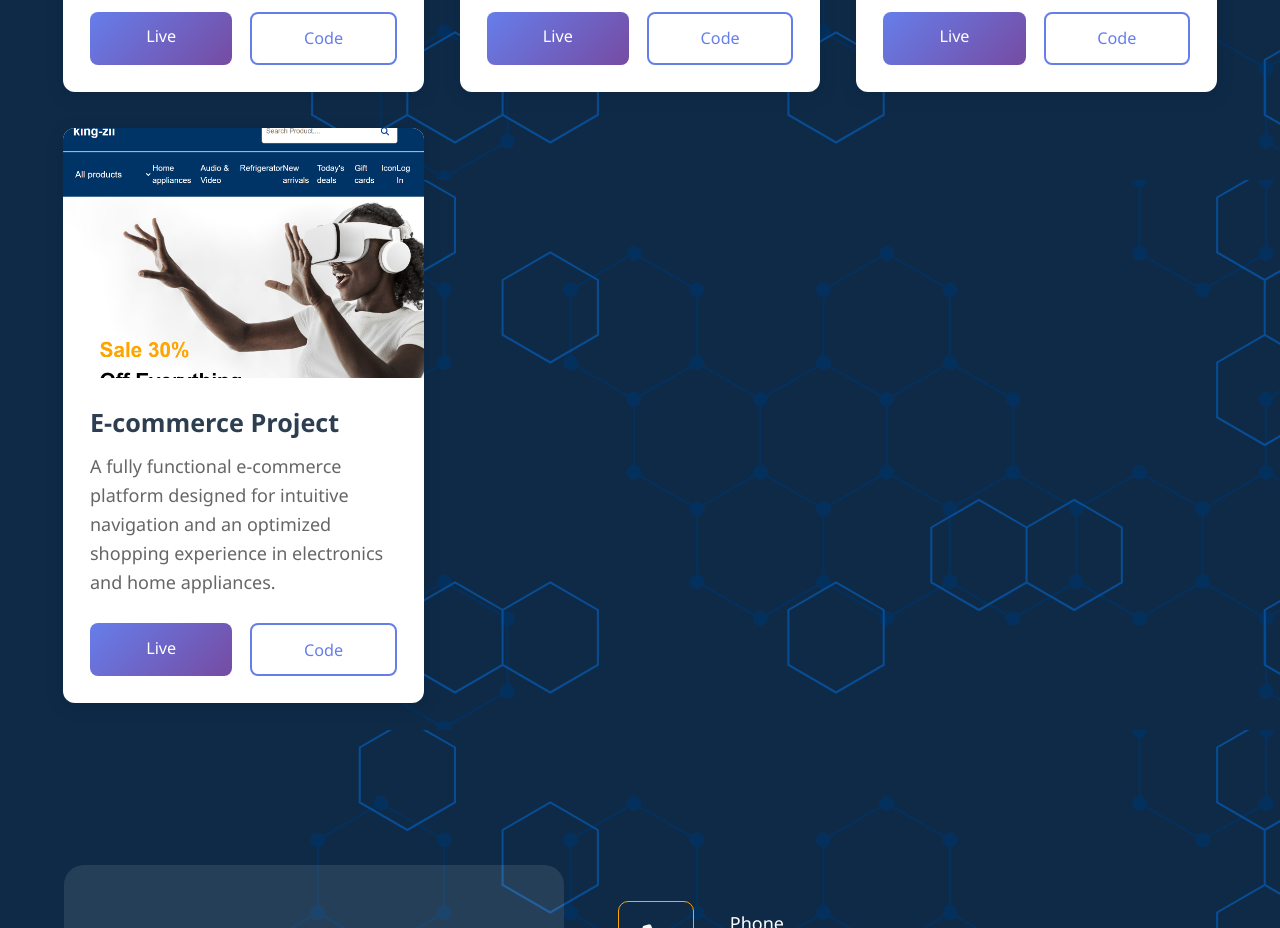
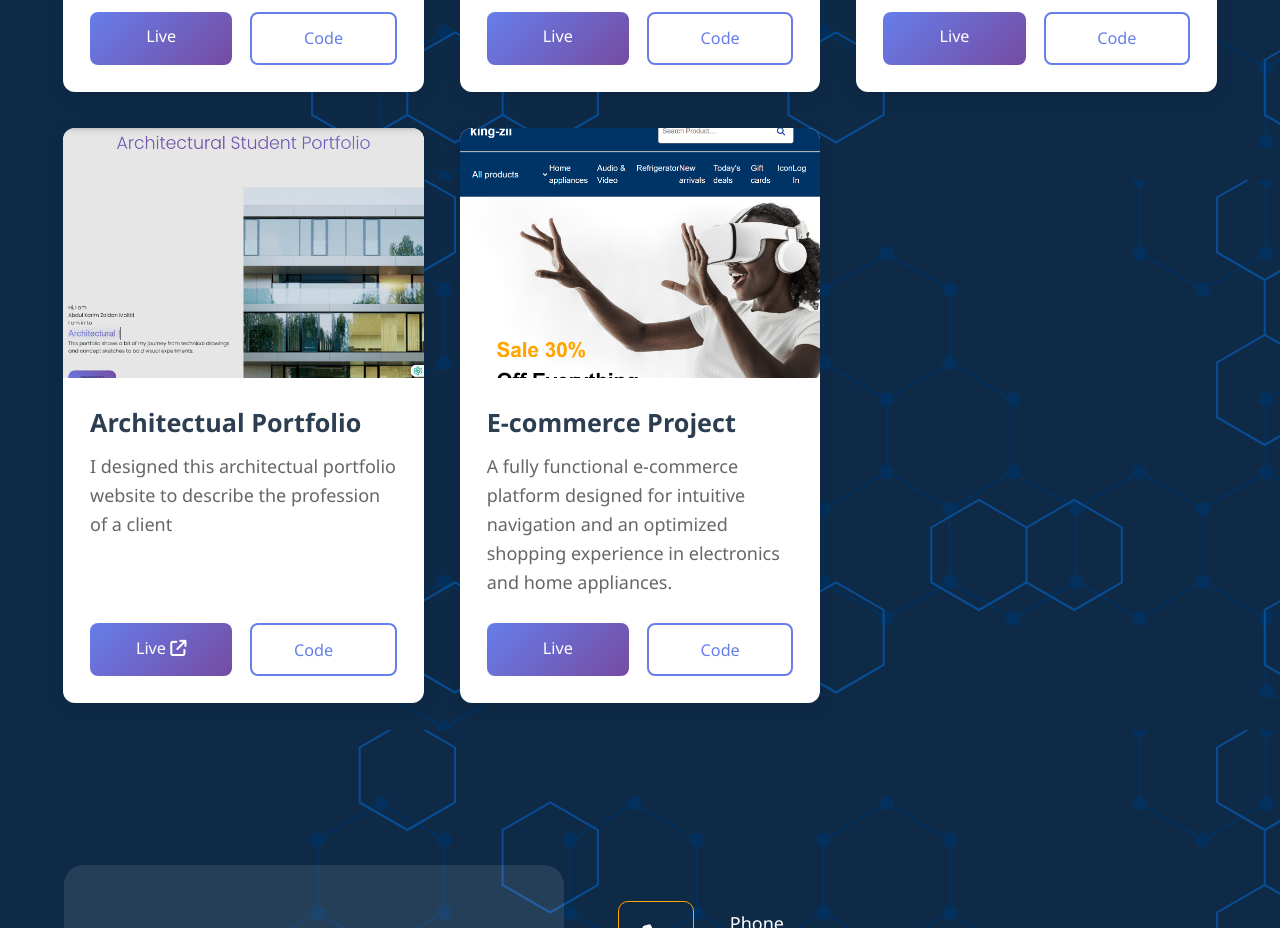
Before and after one commit to Ziyaad-Labaran/Ziyaadlabaran, a plain HTML site: page index.html in a window 1280 px wide. Shown: the part 4220-5148 px from the top of the page. Drawn offline with nearby package versions, Linux system fonts and the light colour scheme.

Commit message:
architect

```diff
--- a/index.html
+++ b/index.html
@@ -230,6 +230,18 @@
                     </div>
                 </div>
             </div>
+<!-- Architect portfolo -->
+            <div class="work-item">
+                <img src="karim-zaidan.vercel.app_ (1) (1).png" alt="Climate Project" />
+                <div class="work-description">
+                    <h3>Architectual Portfolio</h3>
+                    <p>I designed this architectual portfolio website to describe the profession of a client</p>
+                    <div class="work-actions">
+                        <a href="https://karim-zaidan.vercel.app/" target="_blank">Live <i class="fa-solid fa-arrow-up-right-from-square" style="color: #ffffff;"></i></a>
+                        <a href="https://github.com/Ziyaad-Labaran/Zaidan-s_portfolio" target="_blank">Code <i class="fa-brands fa-github" style="color: #ffffff;"></i></a>
+                    </div>
+                </div>
+            </div>
 
             <!-- E-commerce Project -->
             <div class="work-item">
```
